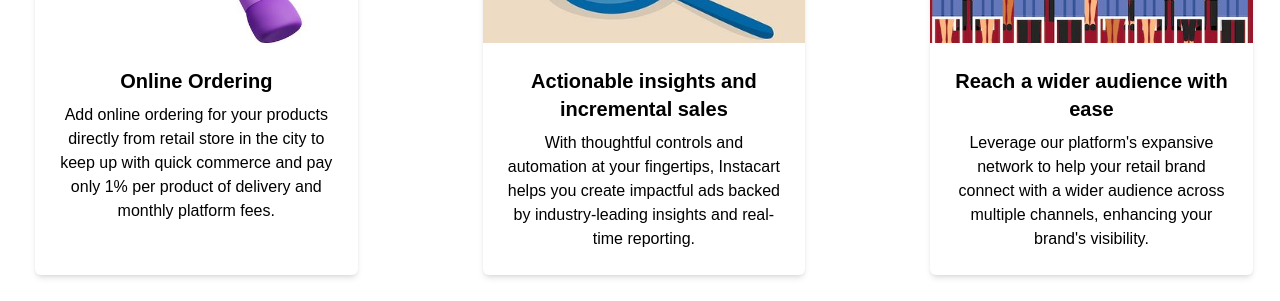
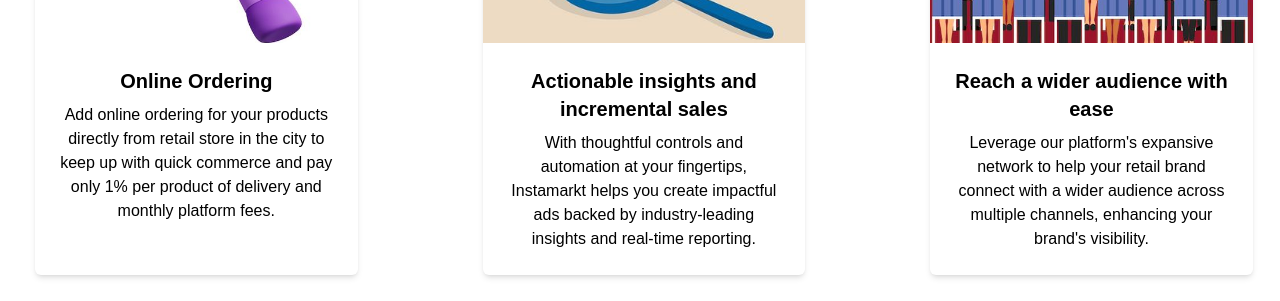
Before and after one commit to hritvikgupta/quickcommerce, a Next.js app: page /business in a window 1280 px wide. Shown: the part 1260-1561 px from the top of the page. Built offline with nearby package versions, Linux system fonts and the light colour scheme.

Commit message:
update-marketplace

```diff
--- a/src/app/business/page.js
+++ b/src/app/business/page.js
@@ -333,7 +333,7 @@ const GrowBrand = () => {
 
   const benefits = [
     {"title":"Online Ordering", "description":"Add online ordering for your products directly from retail store in the city to keep up with quick commerce and pay only 1% per product of delivery and monthly platform fees.", "image":"/images/customer_notification.png"},
-    {"title":"Actionable insights and incremental sales", "description":"With thoughtful controls and automation at your fingertips, Instacart helps you create impactful ads backed by industry-leading insights and real-time reporting.", "image":"/images/insights.png"},
+    {"title":"Actionable insights and incremental sales", "description":"With thoughtful controls and automation at your fingertips, Instamarkt helps you create impactful ads backed by industry-leading insights and real-time reporting.", "image":"/images/insights.png"},
     {"title":"Reach a wider audience with ease", "description":"Leverage our platform's expansive network to help your retail brand connect with a wider audience across multiple channels, enhancing your brand's visibility.", "image":"/images/audience.png"},
     {"title":"Efficient inventory management", "description":"Stay ahead with streamlined inventory tracking and real-time updates, minimizing stockouts and ensuring product availability for customers.", "image":"/images/inventory.png"},
     {"title":"Real-time customer notifications", "description":"Keep customers engaged and informed with instant notifications about new arrivals, restocks, and promotions, creating a personalized shopping experience.", "image":"/images/notification.png"},
```
